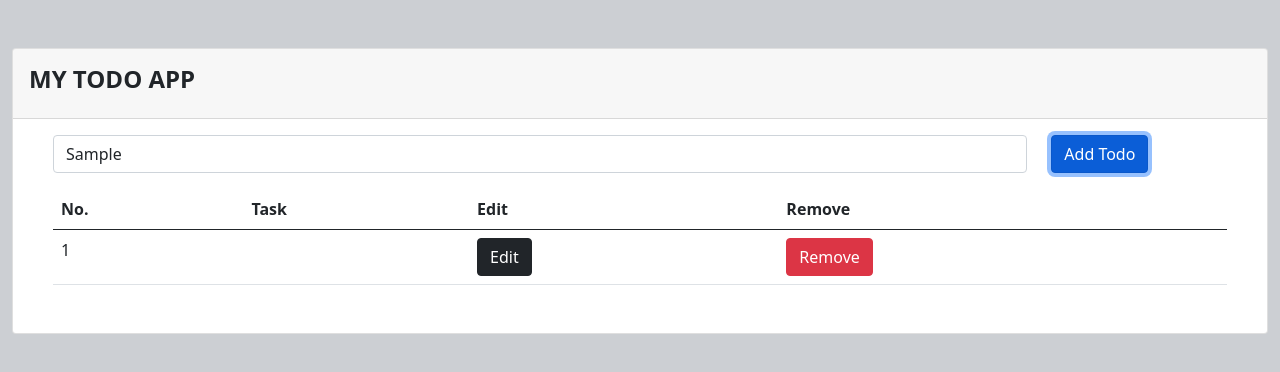
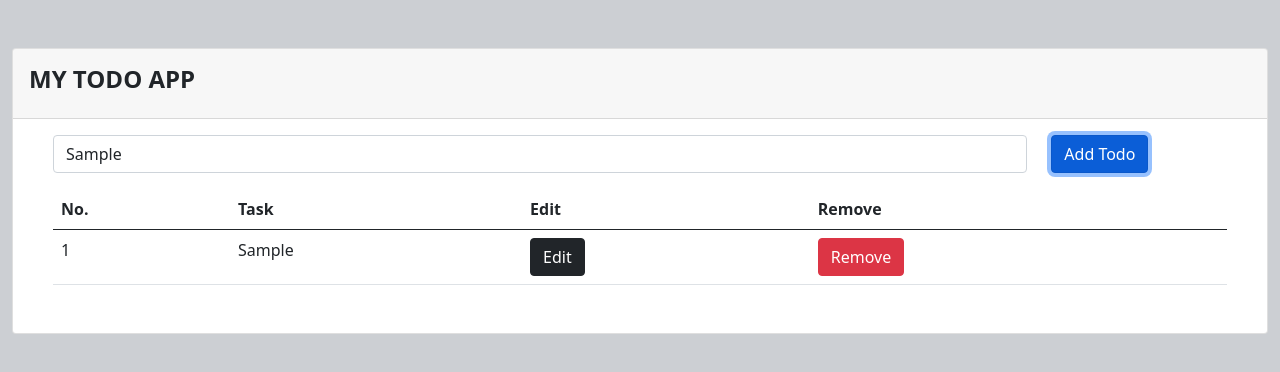
Before and after one commit to sholayman99/redux-todo-app, a React (Vite) app: page / in a window 1280 px wide. Both pictures are taken after typing "Sample" into the empty fields and a click on the button "Add Todo". Shown: the top 372 px of the page. Built offline with nearby package versions, Linux system fonts and the light colour scheme.

Commit message:
todo showing in table

```diff
--- a/src/components/todo/CreateTodo.jsx
+++ b/src/components/todo/CreateTodo.jsx
@@ -1,14 +1,21 @@
-import React from 'react';
+import React, {useRef} from 'react';
+import {useDispatch} from "react-redux";
+import {addTodo} from "../../redux/state/todo/todoSlice.js";
 
 const CreateTodo = () => {
+
+    const todoList = useRef();
+    const dispatch = useDispatch();
+
     return (
         <div className={"container-fluid"}>
             <div className={"row"}>
                <div className={"col-md-10"}>
-                   <input className={"form-control"} type={"text"} placeholder={"Create Task"}/>
+                   <input ref={todoList} className={"form-control"} type={"text"} placeholder={"Create Task"}/>
                </div>
                <div className={"col-md-2"}>
-                   <button className={"btn btn-primary"}>Add Todo</button>
+                   <button onClick={()=>{dispatch(addTodo(todoList.current.value))}}
+                           className={"btn btn-primary"}>Add Todo</button>
                </div>
             </div>
         </div>
--- a/src/components/todo/TodoList.jsx
+++ b/src/components/todo/TodoList.jsx
@@ -1,6 +1,10 @@
 import React from 'react';
+import {useSelector} from "react-redux";
 
 const TodoList = () => {
+
+    const todos = useSelector((state)=>state.todo.value);
+
     return (
         <div className={"container-fluid my-3"}>
             <div className={"row"}>
@@ -15,9 +19,12 @@
                          </tr>
                          </thead>
                          <tbody>
-                         <tr>
-                             <td>1</td>
-                             <td></td>
+                         {
+                             todos.map((item,i)=>{
+                                 return (
+                                     <tr key={i}>
+                                         <td>{i+1}</td>
+                                         <td>{item}</td>
                                          <td>
                                              <button className={"btn btn-dark"}>Edit</button>
                                          </td>
@@ -25,6 +32,9 @@
                                              <button className={"btn btn-danger"}>Remove</button>
                                          </td>
                                      </tr>
+                                 )
+                             })
+                         }
                          </tbody>
                      </table>
                 </div>
--- a/src/redux/store/store.js
+++ b/src/redux/store/store.js
@@ -1,10 +1,12 @@
 import {configureStore } from "@reduxjs/toolkit"
 import counterReducer from "../state/counter/counterSlice.js";
+import todoReducer from "../state/todo/todoSlice.js"
 
 export default configureStore ({
 
     reducer:{
-        counter:counterReducer
+        counter:counterReducer,
+        todo:todoReducer
     }
 
 })
```
Lines whose indentation alone changed are shown as unchanged.
